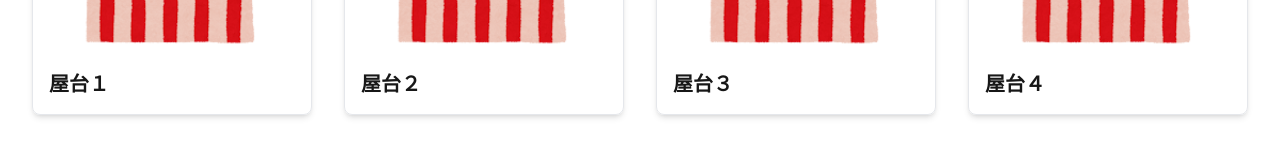
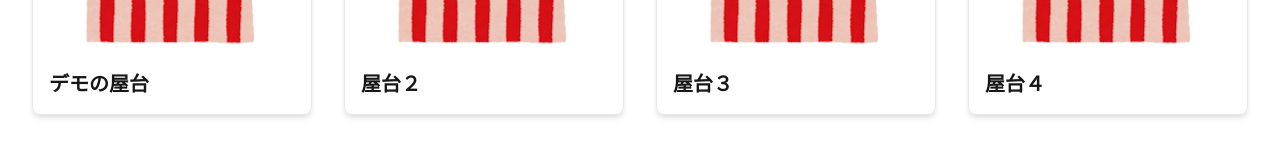
Before and after one commit to raisu3141/OrderSystem, a Next.js app: page /ordermanagement/liststalls in a window 1280 px wide. Shown: the part 341-498 px from the top of the page. Built offline with nearby package versions, Linux system fonts and the light colour scheme.

Commit message:
update stallpageに引数を持たせてコンポーネント化っぽくした

```diff
--- a/components/StallsCard.tsx
+++ b/components/StallsCard.tsx
@@ -2,14 +2,14 @@ import Link from 'next/link'
 import Image from 'next/image'
 
 interface StallCardProps {
-  id: number
+  storeName: string
   name: string
   image: string
 }
 // props => コンポーネントにおける引数
-export function StallCard({ id, name, image }: StallCardProps) {
+export function StallCard({ storeName, name, image }: StallCardProps) {
   return (
-    <Link href={`/ordermanagement/stallpage`} className="block">
+    <Link href={`/ordermanagement/stallpage?storeName=${encodeURIComponent(storeName)}&name=${encodeURIComponent(name)}`} className="block">
       <div className="border rounded-lg shadow-md hover:shadow-lg transition-shadow duration-300">
         <Image
           src={image}
--- a/pages/ordermanagement/liststalls.tsx
+++ b/pages/ordermanagement/liststalls.tsx
@@ -5,7 +5,7 @@ import Header from '../../components/header'
 import Styles from '../../styles/Home.module.css'
 
 interface Stall {
-  id: number
+  storeName: string
   name: string
   image: string
 }
@@ -17,10 +17,10 @@ export function ListStalls() {
     // APIが出来次第、APIからデータを取得する
     // 以下はモックデータ
     const mockStallList: Stall[] = [
-      { id: 1, name: '屋台１', image: '/images/yatai1.png' },
-      { id: 2, name: '屋台２', image: '/images/yatai1.png' },
-      { id: 3, name: '屋台３', image: '/images/yatai1.png' },
-      { id: 4, name: '屋台４', image: '/images/yatai1.png' },
+      { storeName: 'demostore', name: 'デモの屋台', image: '/images/yatai1.png' },
+      { storeName: '2', name: '屋台２', image: '/images/yatai1.png' },
+      { storeName: '3', name: '屋台３', image: '/images/yatai1.png' },
+      { storeName: '4', name: '屋台４', image: '/images/yatai1.png' },
     ]
     setStallList(mockStallList)
   }, [])
@@ -39,7 +39,7 @@ export function ListStalls() {
         {/* 屋台一覧を表示 */}
         <div className="grid grid-cols-1 sm:grid-cols-2 lg:grid-cols-4 gap-8">
           {stallList.map((stall) => (
-            <StallsCard key={stall.id} {...stall} />
+            <StallsCard key={stall.storeName} {...stall} />
           ))}
         </div>
       </div>
--- a/pages/ordermanagement/stallpage.tsx
+++ b/pages/ordermanagement/stallpage.tsx
@@ -1,27 +1,31 @@
-import Head from "next/head";
+import { useSearchParams } from 'next/navigation'
+import { Metadata } from 'next'
 import Styles from "../../styles/Home.module.css";
 import OrderticketManager from "../../components/ordermanege/orderticketmanager";
 
 
-interface StallPageProps {
-  storeName: string;
+export const metadata: Metadata = {
+  title: 'Stall Page',
 }
 
-export default function StallPage1({ storeName }: StallPageProps) {
+export default function StallPage() {
+  const searchParams = useSearchParams()
+  const storeName = searchParams.get('storeName')
+  const name = searchParams.get('name')
 
-  //あとで変える
-  storeName = "demostore";
+  if (!storeName || !name) {
+    return (
+      <div>
+        Error: Missing parameters
+      </div>
+    )
+  }
 
   return (
     <div>
-          <Head>
-              <title>
-                屋台１
-              </title>
-          </Head>
       <div className={Styles.container}>
         <div className="sticky top-0 bg-white border-b-2 border-gray-300 p-4 z-10 flex items-center justify-between mb-8">
-              <h1 className="text-4xl font-bold">屋台１</h1>
+          <h1 className="text-4xl font-bold">{name}</h1>
         </div>
         <OrderticketManager storeName={storeName} />
       </div>
```
Lines whose indentation alone changed are shown as unchanged.
